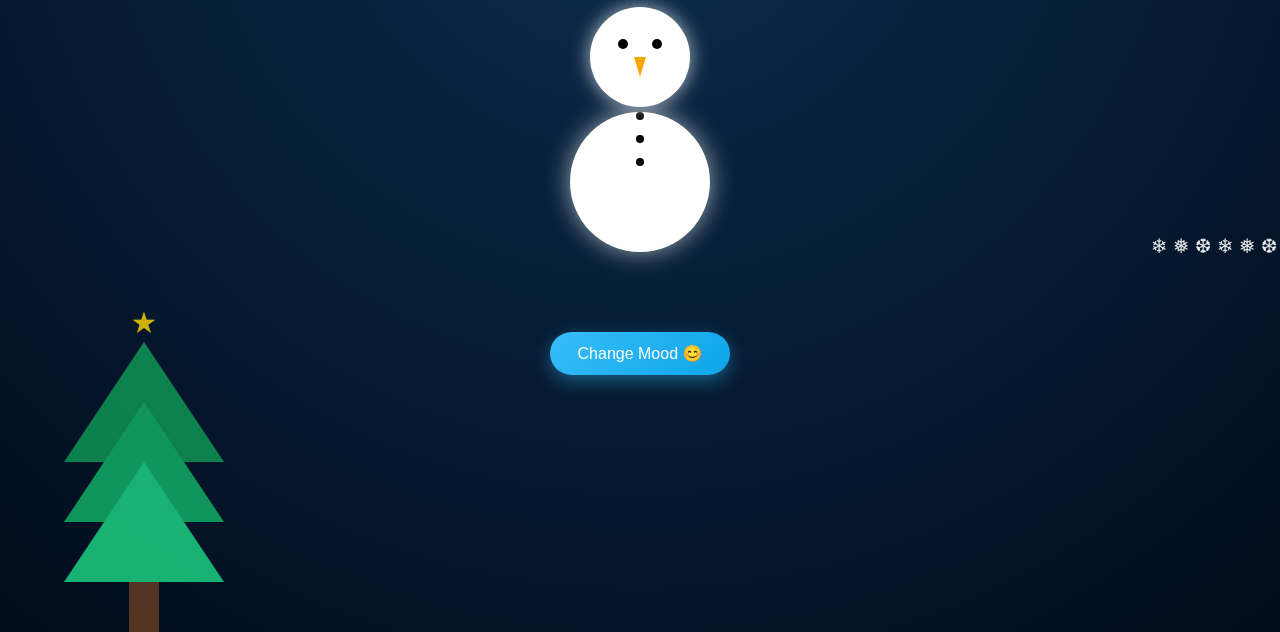
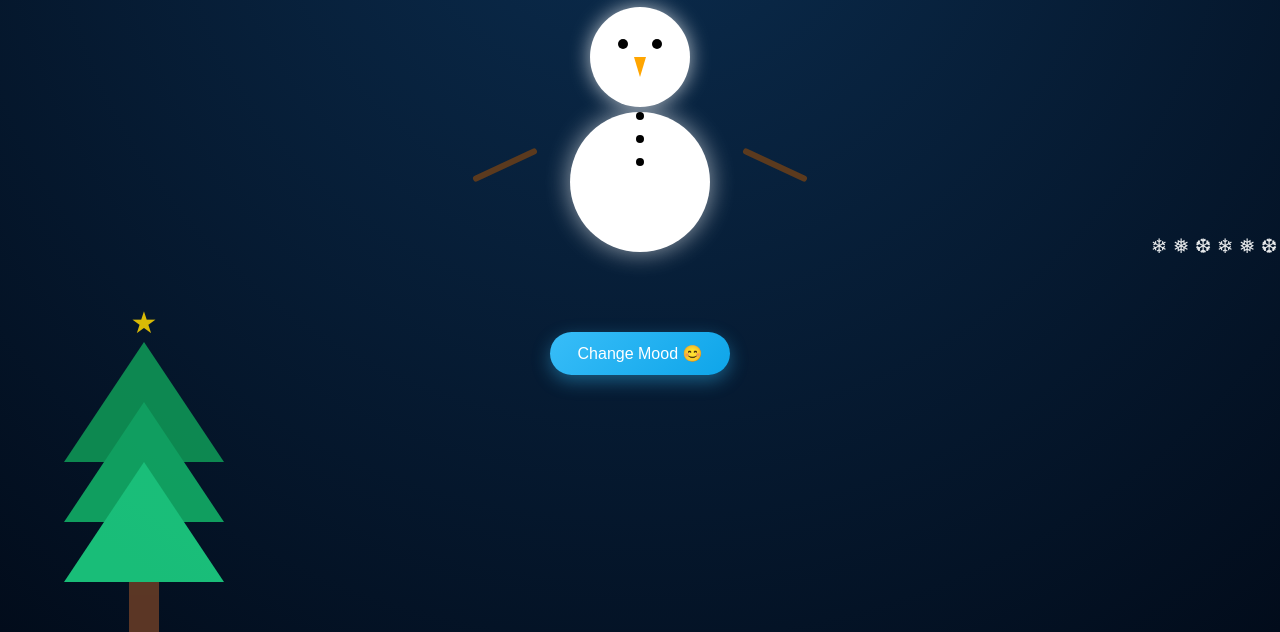
Before and after one commit to iamkarthik2004/Code_a_snowman2026, a plain HTML site: page index.html in a window 1280 px wide. Shown: the part 168-800 px from the top of the page. Drawn offline with Linux system fonts and the light colour scheme.

Commit message:
Update style.css

```diff
--- a/style.css
+++ b/style.css
@@ -27,7 +27,7 @@ h1 {
   position: absolute;
   bottom: 0;
   left: 5%;
-  opacity: 0.8;
+  opacity: 0.85;
 }
 
 .layer {
@@ -65,7 +65,7 @@ h1 {
 /* SNOWMAN */
 .snowman {
   margin: 70px auto;
-  width: min(220px, 80vw);
+  width: min(260px, 90vw);
   position: relative;
 }
 
@@ -108,6 +108,7 @@ h1 {
   background: white;
   border-radius: 50%;
   margin: -10px auto;
+  position: relative;
   box-shadow: 0 0 25px rgba(255,255,255,0.6);
 }
 
@@ -117,6 +118,26 @@ h1 {
   background: black;
   border-radius: 50%;
   margin: 15px auto;
+}
+
+/* HANDS */
+.arm {
+  position: absolute;
+  width: 70px;
+  height: 6px;
+  background: #5b3a1e;
+  top: 155px;
+  border-radius: 5px;
+}
+
+.left-arm {
+  left: -40px;
+  transform: rotate(-25deg);
+}
+
+.right-arm {
+  right: -40px;
+  transform: rotate(25deg);
 }
 
 /* HAT */
@@ -174,4 +195,8 @@ button {
     transform: scale(0.6);
     left: -10px;
   }
+
+  .arm {
+    width: 50px;
+  }
 }
```
